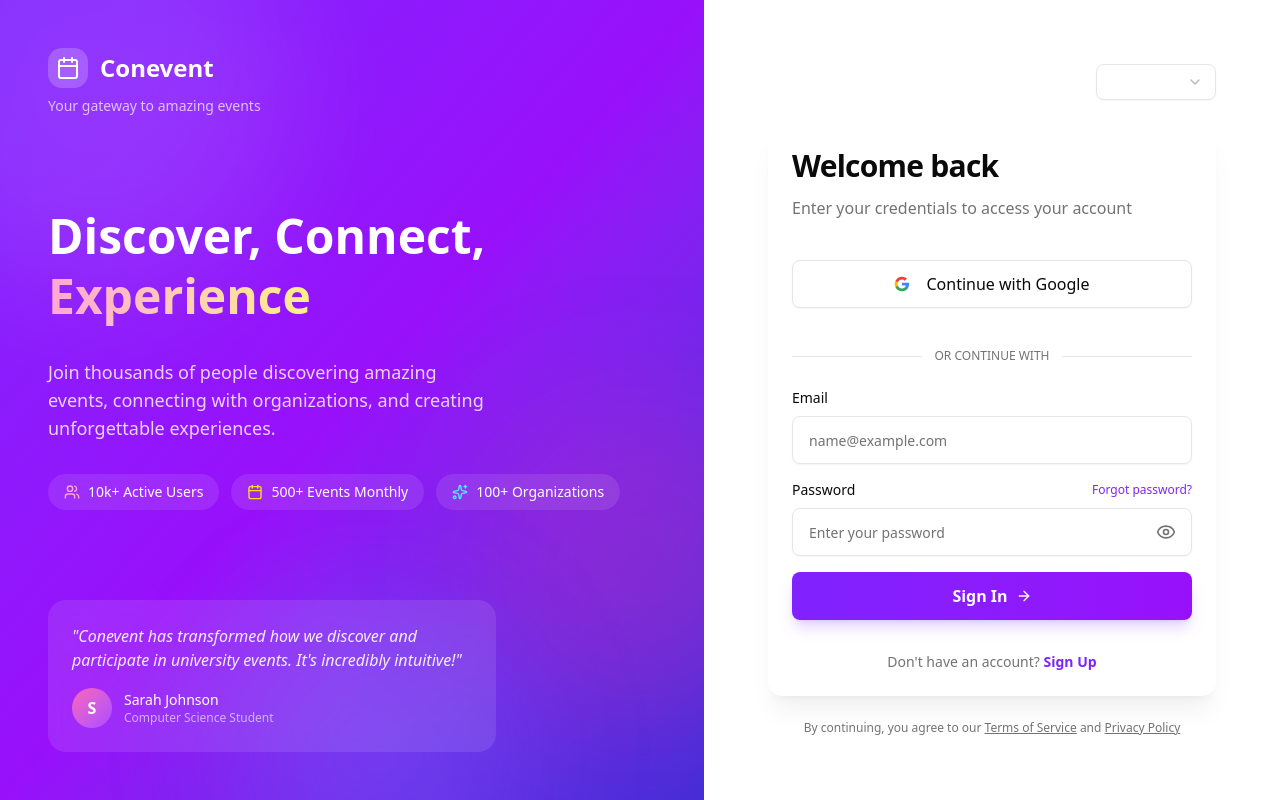
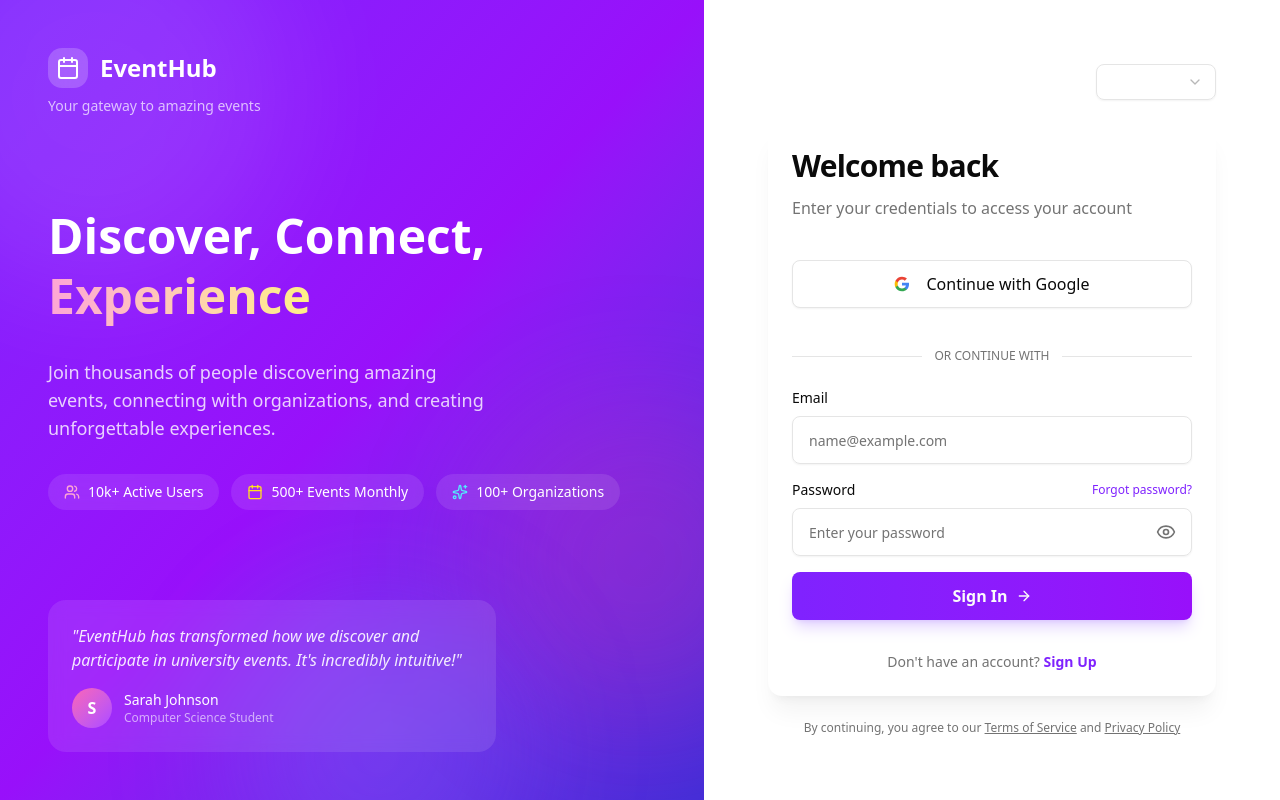
Before and after one commit to Cxvarisorka/Conevent, a React (Vite) app in the folder client/: page /login in a window 1280 px wide. Built offline with nearby package versions, Linux system fonts and the light colour scheme; no server answers.

Commit message:
chore: rename application from Conevent to EventHub
- Updated branding across all client components
- Changed title, footer, and logo text to EventHub

```diff
--- a/client/src/components/layout/Sidebar.jsx
+++ b/client/src/components/layout/Sidebar.jsx
@@ -96,7 +96,7 @@ export default function Sidebar({
           </div>
           {!collapsed && (
             <span className="text-xl font-bold bg-gradient-to-r from-violet-600 to-purple-600 bg-clip-text text-transparent">
-              Conevent
+              EventHub
             </span>
           )}
         </div>
--- a/client/src/i18n/locales/en.json
+++ b/client/src/i18n/locales/en.json
@@ -74,9 +74,9 @@
     "namePlaceholder": "John Doe"
   },
   "dashboard": {
-    "title": "Conevent",
+    "title": "EventHub",
     "subtitle": "Discover amazing events",
-    "footer": "Conevent - Discover and attend amazing events"
+    "footer": "EventHub - Discover and attend amazing events"
   },
   "tabs": {
     "events": "Events",
--- a/client/src/pages/Login.jsx
+++ b/client/src/pages/Login.jsx
@@ -86,7 +86,7 @@ export default function Login() {
             <div className="w-10 h-10 bg-white/20 backdrop-blur-sm rounded-xl flex items-center justify-center">
               <Calendar className="w-6 h-6 text-white" />
             </div>
-            <span className="text-2xl font-bold text-white">Conevent</span>
+            <span className="text-2xl font-bold text-white">EventHub</span>
           </div>
           <p className="text-white/70 text-sm">Your gateway to amazing events</p>
         </div>
@@ -122,7 +122,7 @@ export default function Login() {
         {/* Testimonial */}
         <div className="relative z-10 bg-white/10 backdrop-blur-sm rounded-2xl p-6 max-w-md">
           <p className="text-white/90 italic mb-4">
-            "Conevent has transformed how we discover and participate in university events. It's incredibly intuitive!"
+            "EventHub has transformed how we discover and participate in university events. It's incredibly intuitive!"
           </p>
           <div className="flex items-center gap-3">
             <div className="w-10 h-10 bg-gradient-to-br from-pink-400 to-purple-500 rounded-full flex items-center justify-center text-white font-semibold">
@@ -151,7 +151,7 @@ export default function Login() {
                 <Calendar className="w-6 h-6 text-white" />
               </div>
               <span className="text-2xl font-bold bg-gradient-to-r from-violet-600 to-purple-600 bg-clip-text text-transparent">
-                Conevent
+                EventHub
               </span>
             </div>
           </div>
--- a/client/src/pages/OrganisationDashboard.jsx
+++ b/client/src/pages/OrganisationDashboard.jsx
@@ -371,7 +371,7 @@ function OrganisationDashboardContent() {
             </div>
             {!sidebarCollapsed && (
               <span className="text-xl font-bold bg-gradient-to-r from-violet-600 to-purple-600 bg-clip-text text-transparent">
-                Conevent
+                EventHub
               </span>
             )}
           </div>
@@ -448,7 +448,7 @@ function OrganisationDashboardContent() {
               <div className="w-8 h-8 bg-gradient-to-br from-violet-600 to-purple-600 rounded-lg flex items-center justify-center">
                 <Building2 className="w-4 h-4 text-white" />
               </div>
-              <span className="font-bold text-lg">Conevent</span>
+              <span className="font-bold text-lg">EventHub</span>
             </div>
             <div className="hidden lg:block">
               <h1 className="text-xl font-bold capitalize">{navItems.find(n => n.id === activeTab)?.label}</h1>
--- a/client/src/pages/Signup.jsx
+++ b/client/src/pages/Signup.jsx
@@ -100,7 +100,7 @@ export default function Signup() {
             <div className="w-10 h-10 bg-white/20 backdrop-blur-sm rounded-xl flex items-center justify-center">
               <Calendar className="w-6 h-6 text-white" />
             </div>
-            <span className="text-2xl font-bold text-white">Conevent</span>
+            <span className="text-2xl font-bold text-white">EventHub</span>
           </div>
           <p className="text-white/70 text-sm">Your gateway to amazing events</p>
         </div>
@@ -161,7 +161,7 @@ export default function Signup() {
                 <Calendar className="w-6 h-6 text-white" />
               </div>
               <span className="text-2xl font-bold bg-gradient-to-r from-indigo-600 to-purple-600 bg-clip-text text-transparent">
-                Conevent
+                EventHub
               </span>
             </div>
           </div>
--- a/client/src/pages/UserDashboard.jsx
+++ b/client/src/pages/UserDashboard.jsx
@@ -346,7 +346,7 @@ function UserDashboardContent() {
                 <Calendar className="w-4 h-4 text-white" />
               </div>
               <span className="font-bold text-lg bg-gradient-to-r from-violet-600 to-purple-600 bg-clip-text text-transparent">
-                Conevent
+                EventHub
               </span>
             </div>
             <div className="flex items-center gap-2">
```
